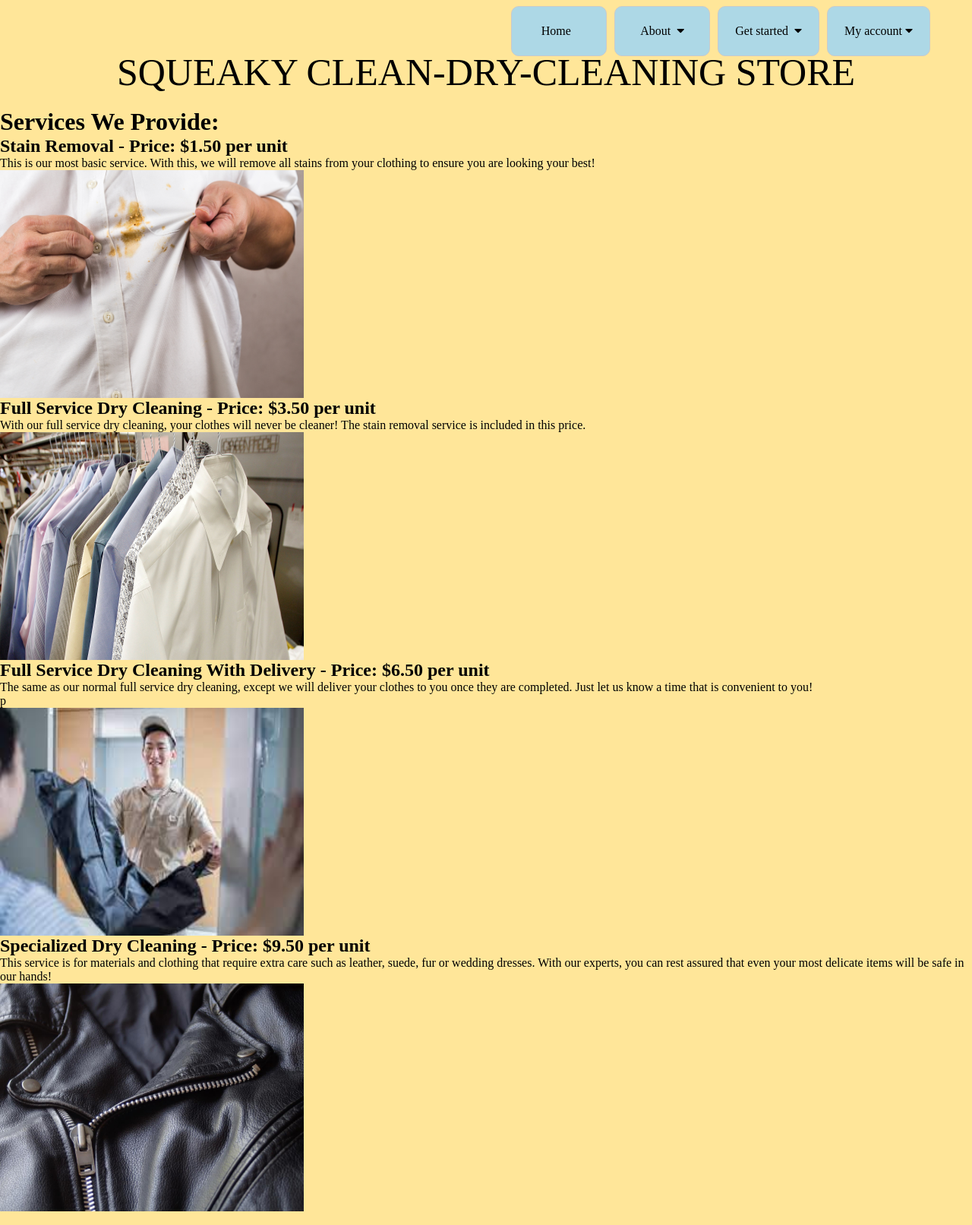
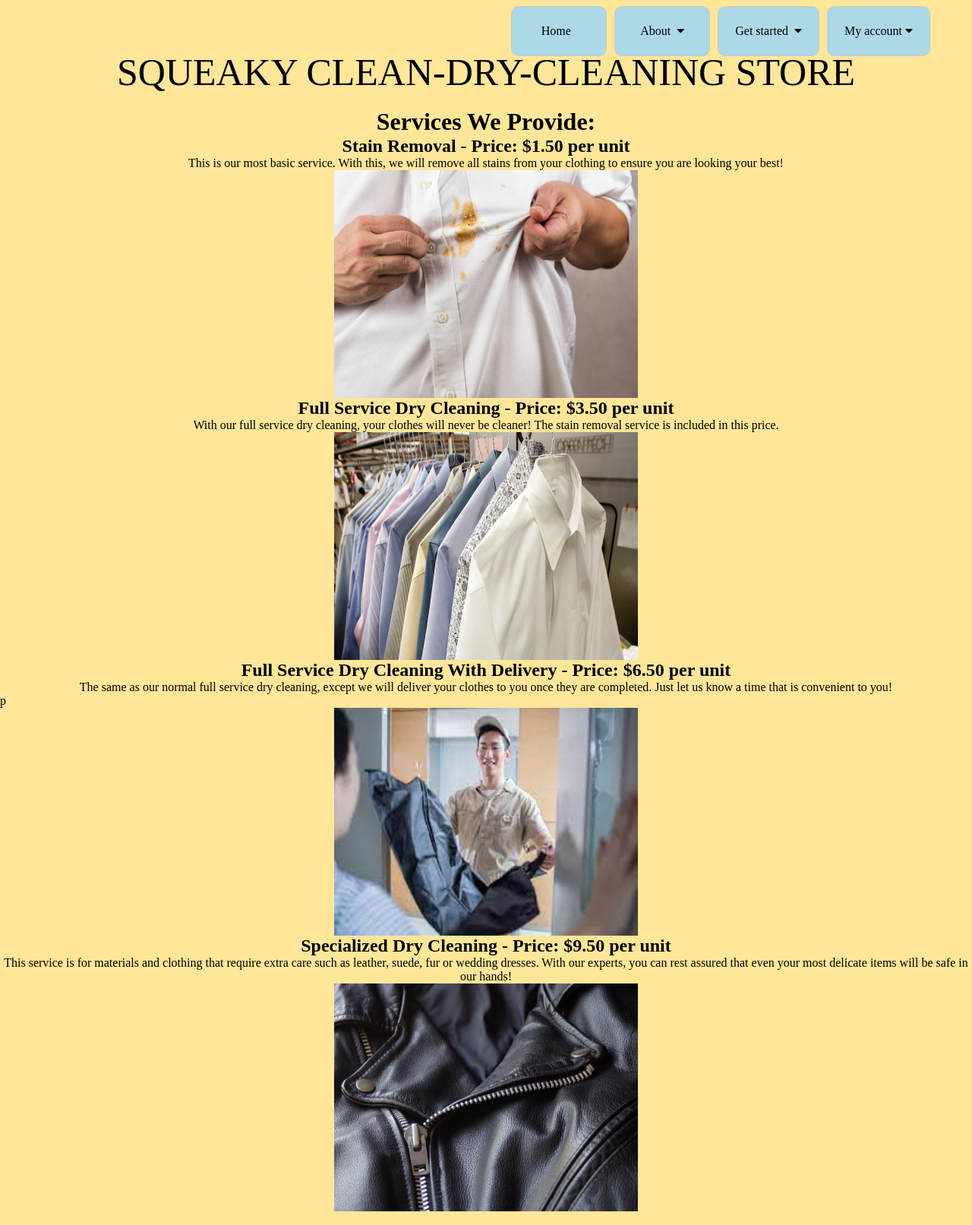
Before and after one commit to Ninorr/Group-6-Semester-Project, a Django app: page /aboutus/services in a window 1280 px wide. Shown: the whole page at 76% size. Run offline with Django 4.2, Linux system fonts and the light colour scheme; some web fonts are replaced.

Commit message:
Update services.html
update

```diff
--- a/assets/catalog/templates/services.html
+++ b/assets/catalog/templates/services.html
@@ -1,17 +1,18 @@
 {%  extends 'base.html' %}
 {% load static %}
 <html>
-<style>
-    h1 {text-align: center;}
-    h2 {text-align: center;}
-    p {text-align: center;}
-    .img-container {
-        text-align: center;}
-</style>
+
 {% block content %}
 <head>
+<style>
+
+        h1 {text-align: center;}
+        h2 {text-align: center;}
+        p {text-align: center;}
+        .img-container {text-align: center;}
+
+</style>
     <title>Services</title>
-
 </head>
 <body>
 
```
